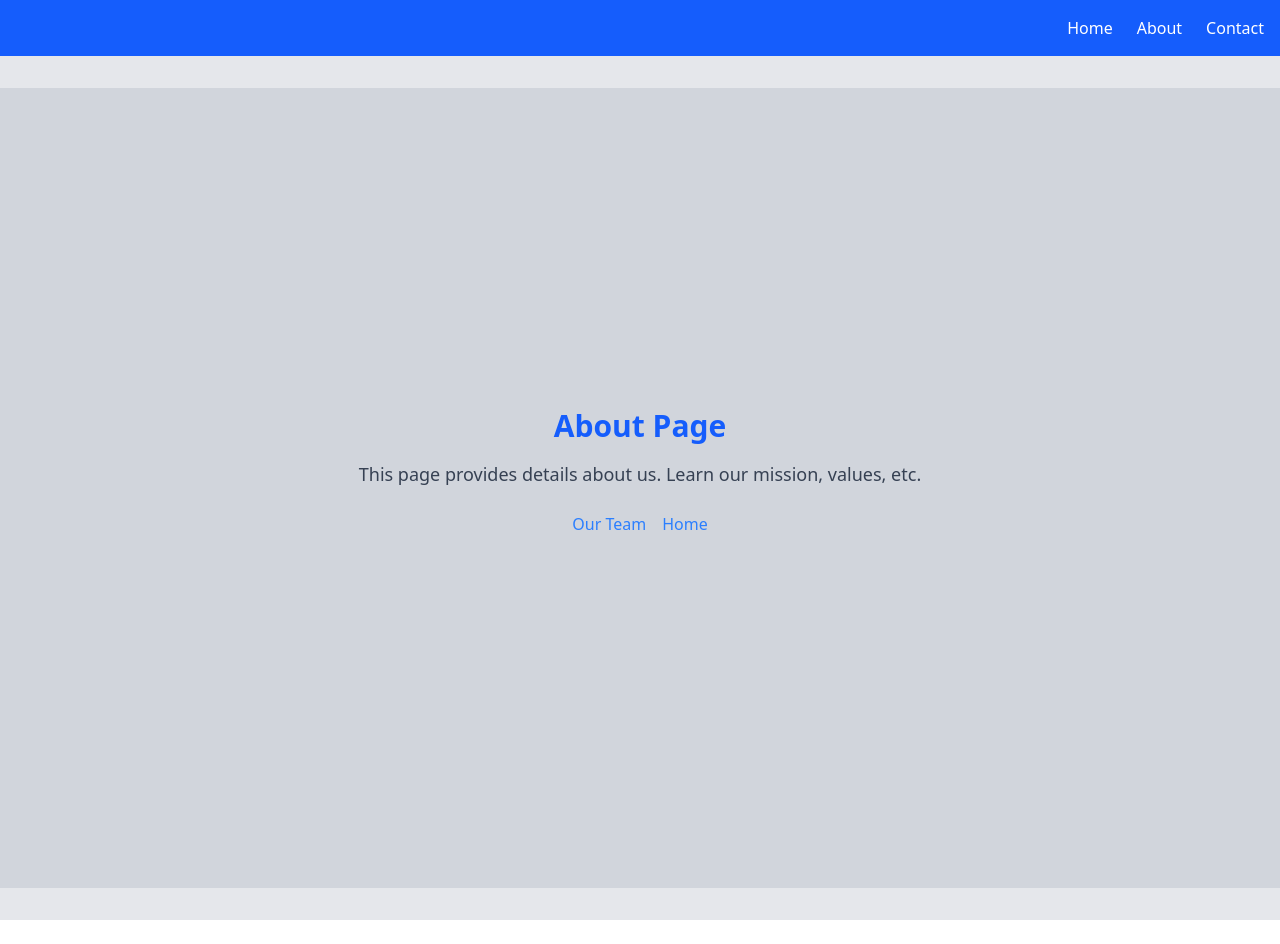
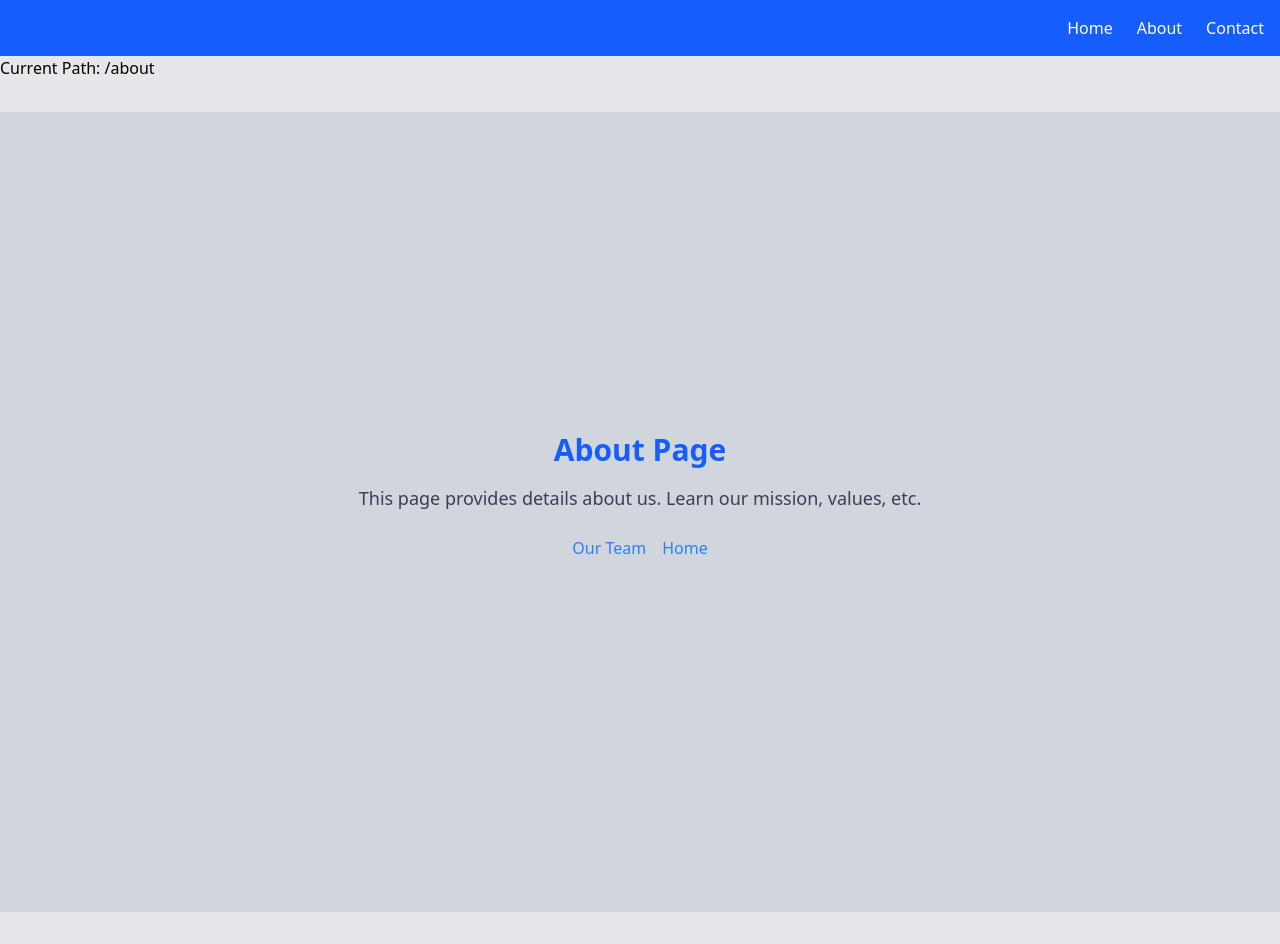
Before and after one commit to gjuanillo/react-refreshers, a React (Vite) app: page /about in a window 1280 px wide. Before the commit the page ends 920 px from the top, so only its background shows below. Built offline with nearby package versions, Linux system fonts and the light colour scheme.

Commit message:
useLocation Router Hook

```diff
--- a/src/App.tsx
+++ b/src/App.tsx
@@ -5,6 +5,7 @@
 import ContactRoute from './ContactRoute';
 import Team from './Team';
 import NotFound from './NotFound';
+import CurrentLocation from './CurrentLocation';
 
 function App() {
     return (
@@ -20,6 +21,7 @@
                             font-medium transition duration-300' to='/contact'>Contact</Link></li>
                     </ul>
                 </nav>
+                <CurrentLocation />
                 <div className='container mx-auto py-8'>
                     <Routes>
                         <Route path="/" element={<Home />} />
--- /dev/null
+++ b/src/CurrentLocation.tsx
@@ -0,0 +1,10 @@
+import { useLocation } from "react-router-dom";
+
+const CurrentLocation = () => {
+    const location = useLocation();
+    return (
+        <h3>Current Path: {location.pathname}</h3>
+    )
+}
+
+export default CurrentLocation;
```
